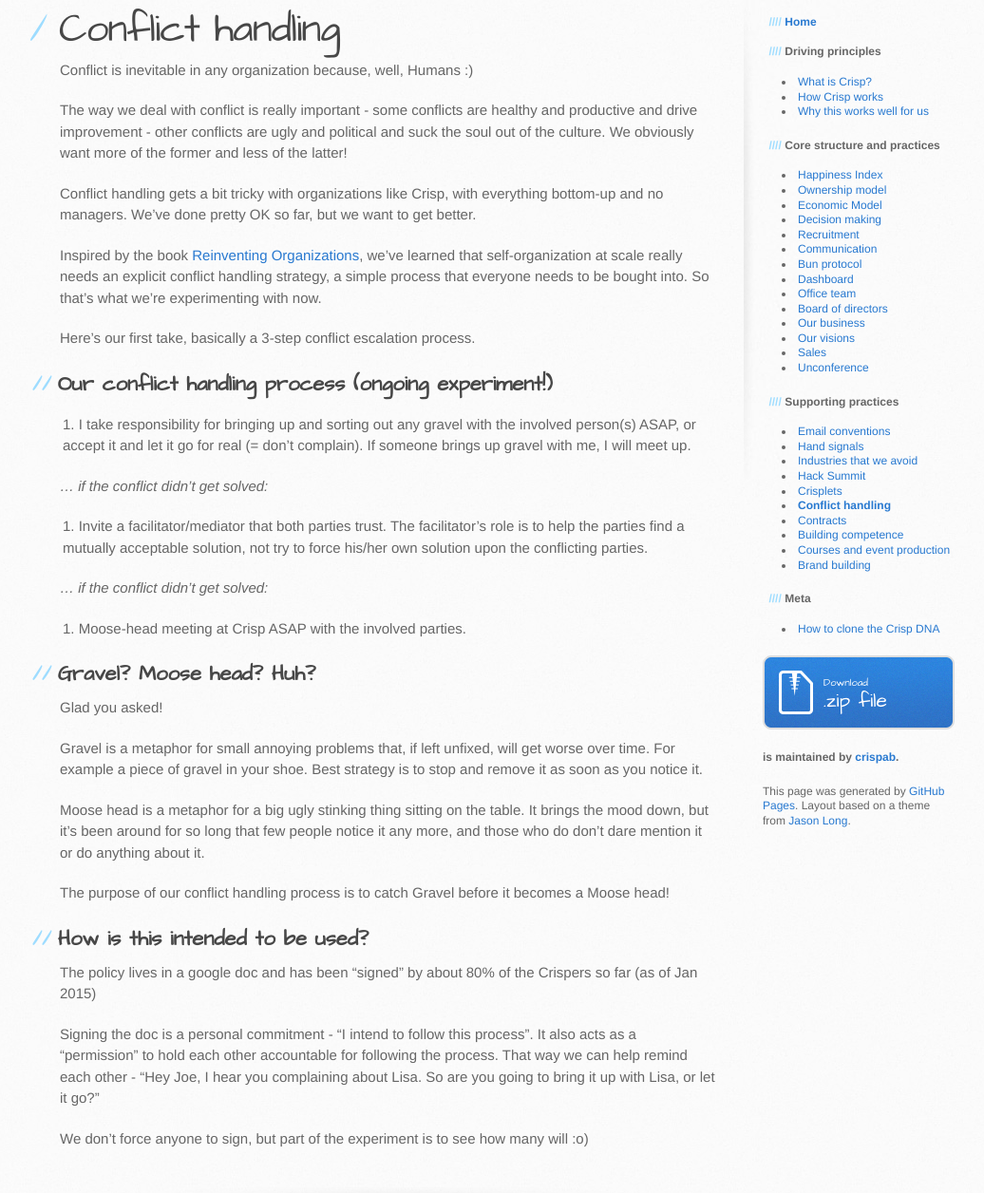
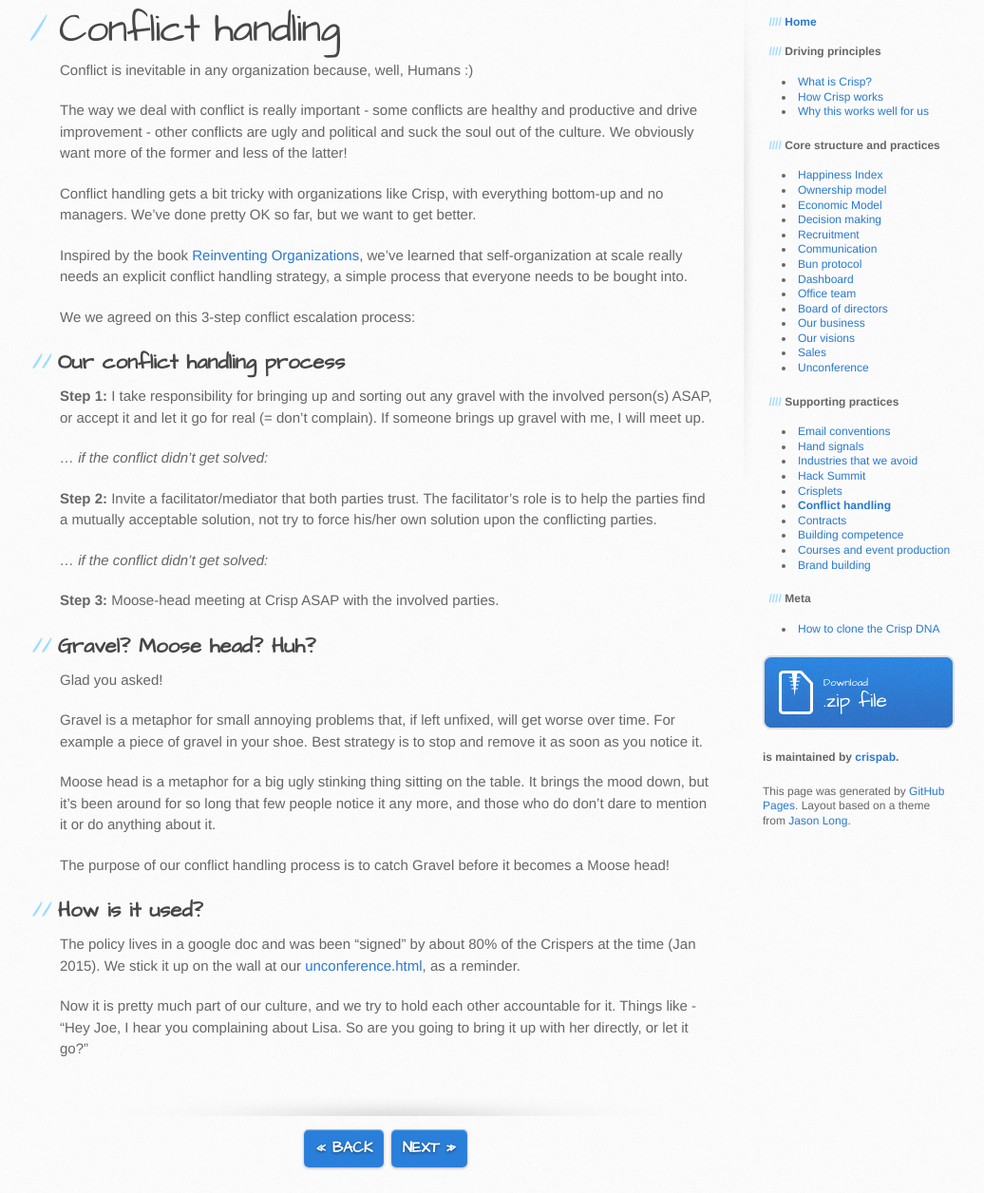
Before and after one commit to crispab/crisp-dna, a Jekyll site: the page built from _docs/conflict-handling.md, in a window 1280 px wide and 1400 px high, scrolled down 266 px, cut to the strip 0-1256 px from the top of the window. Shown: the whole strip at 95% size, without its empty margins (107-1143 px from the left). Built offline with Jekyll 4.4.1, drawn with Linux system fonts in a browser that asks for light colours.

Commit message:
Minor updates to the conflict handling page

```diff
--- a/_docs/conflict-handling.md
+++ b/_docs/conflict-handling.md
@@ -13,22 +13,22 @@
 
 Conflict handling gets a bit tricky with organizations like Crisp, with everything bottom-up and no managers. We've done pretty OK so far, but we want to get better.
 
-Inspired by the book [Reinventing Organizations](http://www.reinventingorganizations.com), we've learned that self-organization at scale really needs an explicit conflict handling strategy, a simple process that everyone needs to be bought into. So that's what we're experimenting with now.
+Inspired by the book [Reinventing Organizations](http://www.reinventingorganizations.com), we've learned that self-organization at scale really needs an explicit conflict handling strategy, a simple process that everyone needs to be bought into.
 
-Here's our first take, basically a 3-step conflict escalation process.
+We we agreed on this 3-step conflict escalation process:
 
-Our conflict handling process (ongoing experiment!)
+Our conflict handling process
 ---------------------------------------------------
 
-1. I take responsibility for bringing up and sorting out any gravel with the involved person(s) ASAP, or accept it and let it go for real (= don't complain). If someone brings up gravel with me, I will meet up.
+**Step 1:** I take responsibility for bringing up and sorting out any gravel with the involved person(s) ASAP, or accept it and let it go for real (= don't complain). If someone brings up gravel with me, I will meet up.
 
 *... if the conflict didn't get solved:*
 
-2. Invite a facilitator/mediator that both parties trust. The facilitator's role is to help the parties find a mutually acceptable solution, not try to force his/her own solution upon the conflicting parties.
+**Step 2:** Invite a facilitator/mediator that both parties trust. The facilitator's role is to help the parties find a mutually acceptable solution, not try to force his/her own solution upon the conflicting parties.
 
 *... if the conflict didn't get solved:*
 
-3. Moose-head meeting at Crisp ASAP with the involved parties.
+**Step 3:** Moose-head meeting at Crisp ASAP with the involved parties.
 
 Gravel? Moose head? Huh?
 ------------------------
@@ -37,15 +37,13 @@
 
 Gravel is a metaphor for small annoying problems that, if left unfixed, will get worse over time. For example a piece of gravel in your shoe. Best strategy is to stop and remove it as soon as you notice it.
 
-Moose head is a metaphor for a big ugly stinking thing sitting on the table. It brings the mood down, but it's been around for so long that few people notice it any more, and those who do don't dare mention it or do anything about it.
+Moose head is a metaphor for a big ugly stinking thing sitting on the table. It brings the mood down, but it's been around for so long that few people notice it any more, and those who do don't dare to mention it or do anything about it.
 
 The purpose of our conflict handling process is to catch Gravel before it becomes a Moose head!
 
-How is this intended to be used?
+How is it used?
 --------------------------------
 
-The policy lives in a google doc and has been "signed" by about 80% of the Crispers so far (as of Jan 2015)
+The policy lives in a google doc and was been "signed" by about 80% of the Crispers at the time (Jan 2015). We stick it up on the wall at our [unconference.html](unconferences), as a reminder.
 
-Signing the doc is a personal commitment - "I intend to follow this process". It also acts as a "permission" to hold each other accountable for following the process. That way we can help remind each other - "Hey Joe, I hear you complaining about Lisa. So are you going to bring it up with Lisa, or let it go?"
-
-We don't force anyone to sign, but part of the experiment is to see how many will :o)
+Now it is pretty much part of our culture, and we try to hold each other accountable for it. Things like - "Hey Joe, I hear you complaining about Lisa. So are you going to bring it up with her directly, or let it go?"
```
